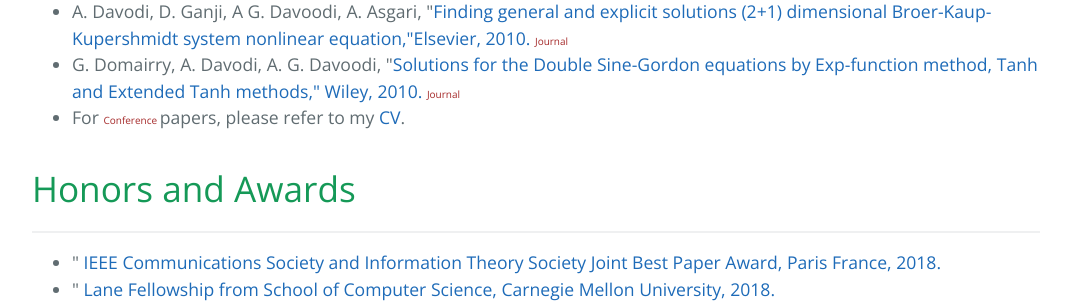
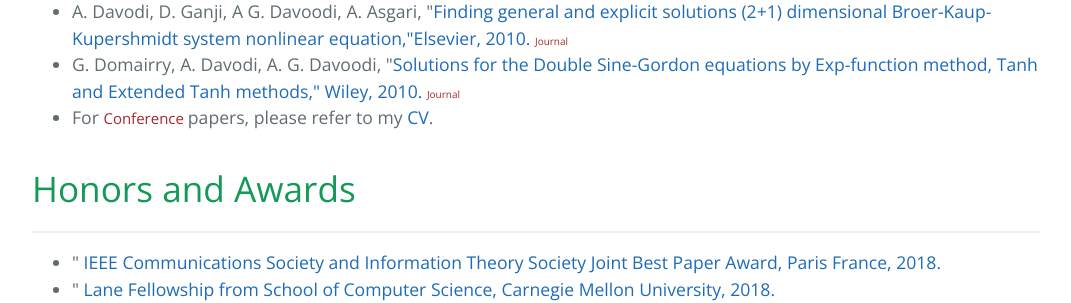
Before and after one commit to arashgholami/arashgholami.github.io, a Jekyll site: the page built from index.md, in a window 1280 px wide. Shown: the part 3264-3567 px from the top of the page, without its empty margins (104-1175 px from the left). Built offline with Jekyll 4.4.1, drawn with Linux system fonts in a browser that asks for light colours.

Commit message:
Update index.md

```diff
--- a/index.md
+++ b/index.md
@@ -142,7 +142,7 @@ of having the same hash is higher. </font><br>
    <li>M. J. Emadi, A. G. Davoodi, M. R. Aref, "<a href="https://ieeexplore.ieee.org/abstract/document/6555770">Analytical power allocation for a full duplex decode-and-forward relay channel," IEEE IET, 2013. </a>  <span style="color:brown;font-size:10px">  Journal </span> </li>
    <li>A. Davodi, D. Ganji, A G. Davoodi, A. Asgari, "<a href="https://www.sciencedirect.com/science/article/abs/pii/S0096300309005359">Finding general and explicit solutions (2+1) dimensional Broer-Kaup-Kupershmidt system nonlinear equation,"Elsevier, 2010. </a>  <span style="color:brown;font-size:10px">  Journal </span>  </li>
    <li> G. Domairry, A. Davodi, A. G. Davoodi, "<a  href="https://onlinelibrary.wiley.com/doi/abs/10.1002/num.20440">Solutions for the Double Sine-Gordon equations by Exp-function method, Tanh and Extended Tanh methods," Wiley, 2010. </a>  <span style="color:brown;font-size:10px">  Journal </span> </li>
-   <li>For <span style="color:brown;font-size:10px">  Conference </span> papers, please refer to my <a href="https://arashgholami.github.io/Resume.pdf">CV</a>. </li>
+   <li>For <span style="color:brown;font-size:15px">  Conference </span> papers, please refer to my <a href="https://arashgholami.github.io/Resume.pdf">CV</a>. </li>
 
 </ul>
 
```
